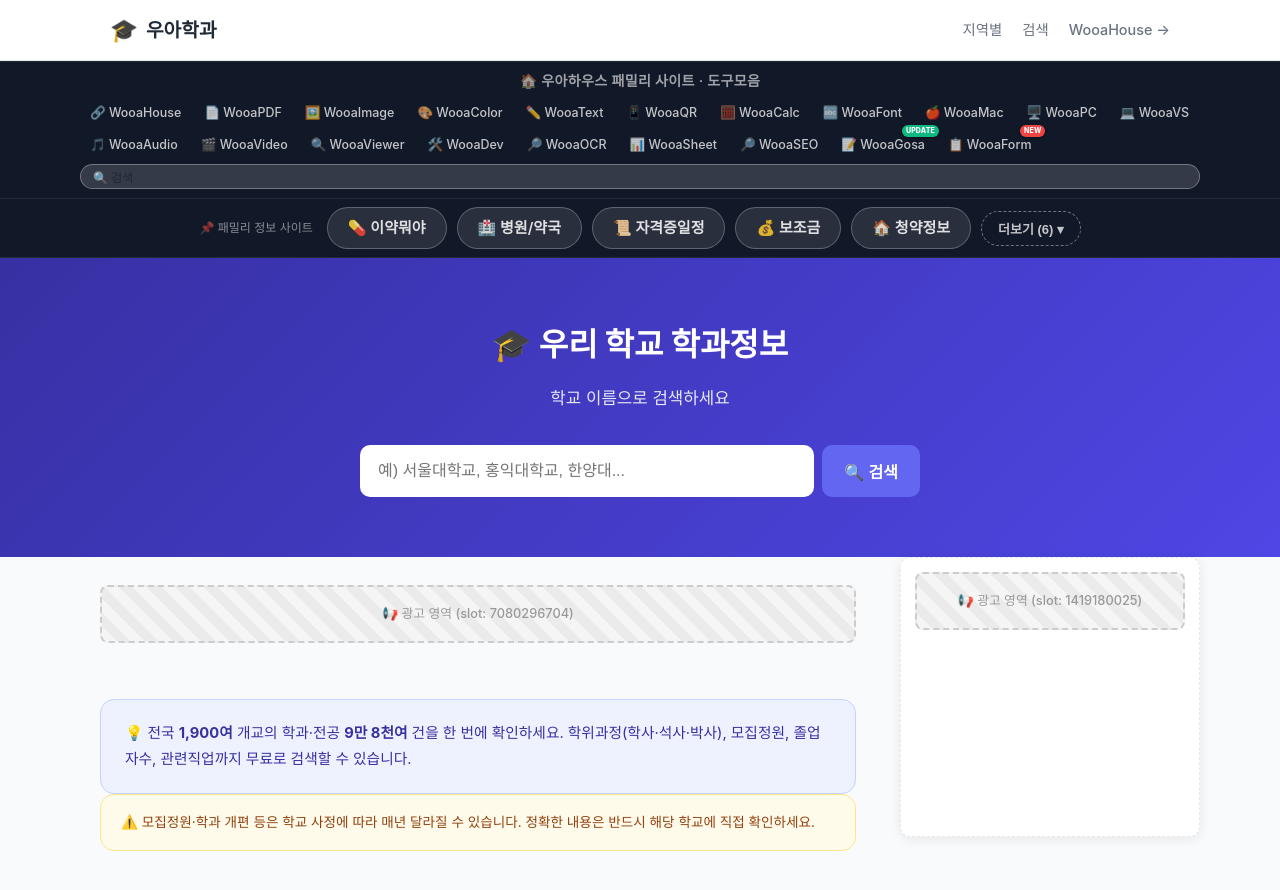
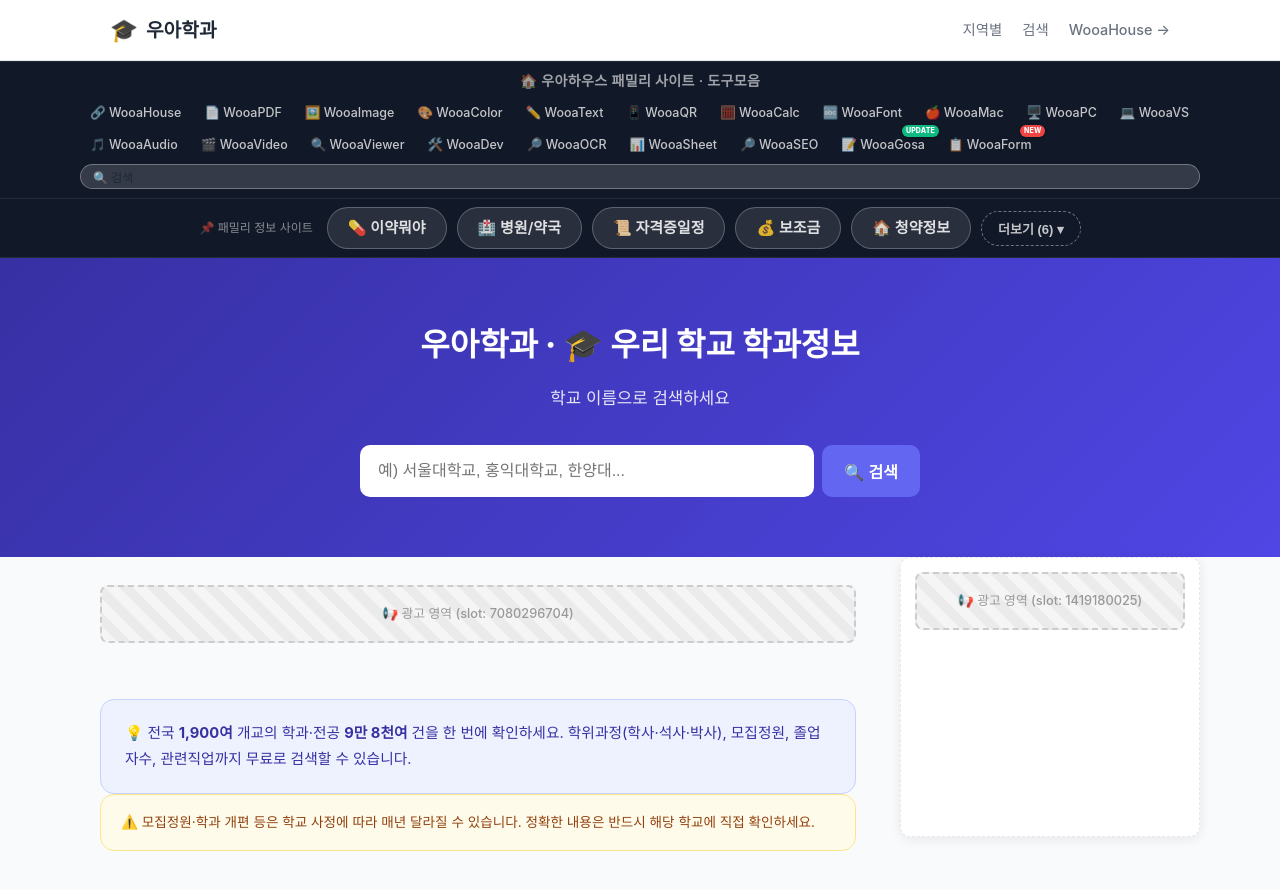
Before and after one commit to ingmaster83-code/wooamajor, a Jekyll site: the page built from index.html, in a window 1280 px wide and 900 px high. Shown: the top 890 px of the window. Built offline with Jekyll 4.4.1, drawn with Linux system fonts in a browser that asks for light colours; some web fonts are replaced; comment, search, counter and statistics services are not loaded.

Commit message:
Add Korean brand name to H1 for SEO/brand-search visibility

```diff
--- a/index.html
+++ b/index.html
@@ -6,7 +6,7 @@ description: 전국 1,900여 개교, 9만 8천여 개 학과·전공 정보를
 
 <!-- 히어로 & 검색 -->
 <div class="hero">
-  <h1>🎓 우리 학교 학과정보</h1>
+  <h1>우아학과 · 🎓 우리 학교 학과정보</h1>
   <p>학교 이름으로 검색하세요</p>
   <div class="search-wrap">
     <input type="text" id="searchInput" class="search-input"
```
